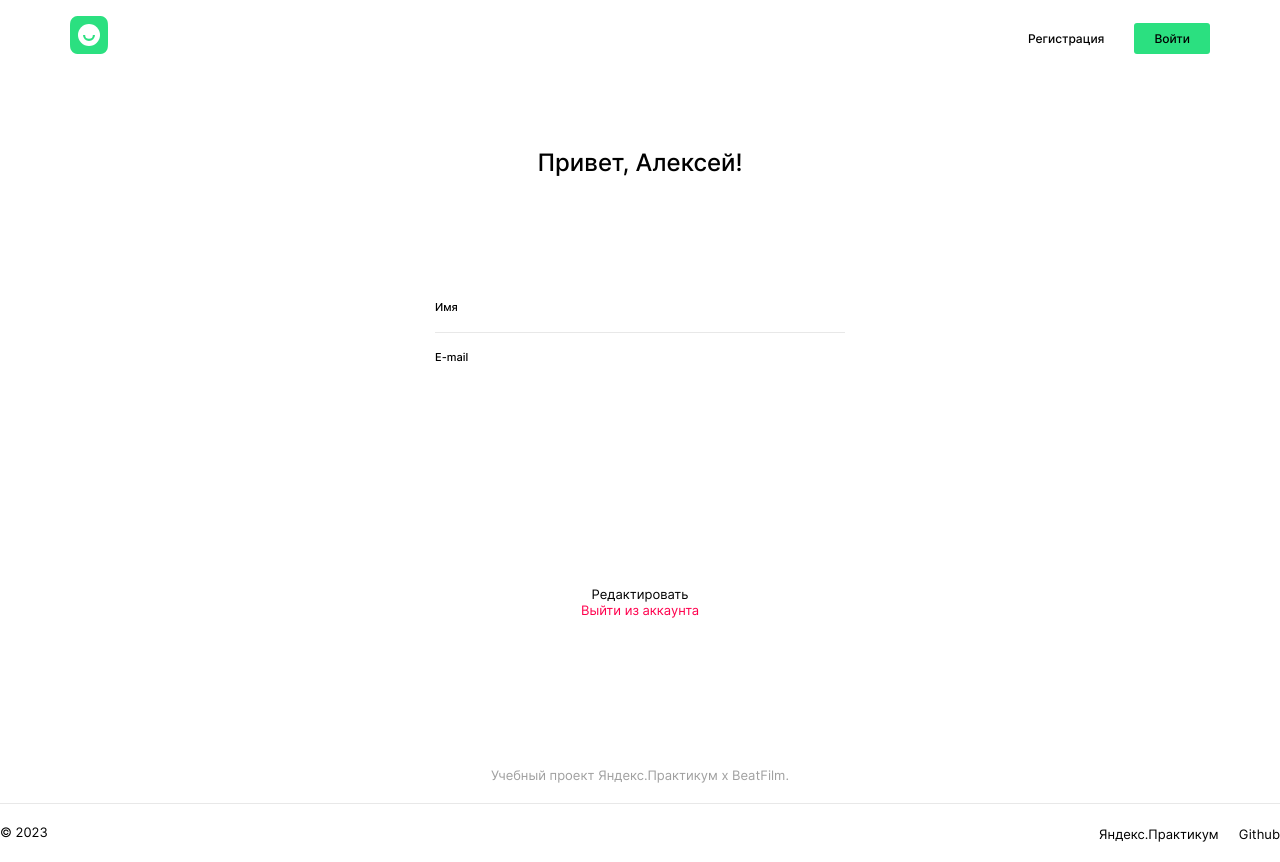
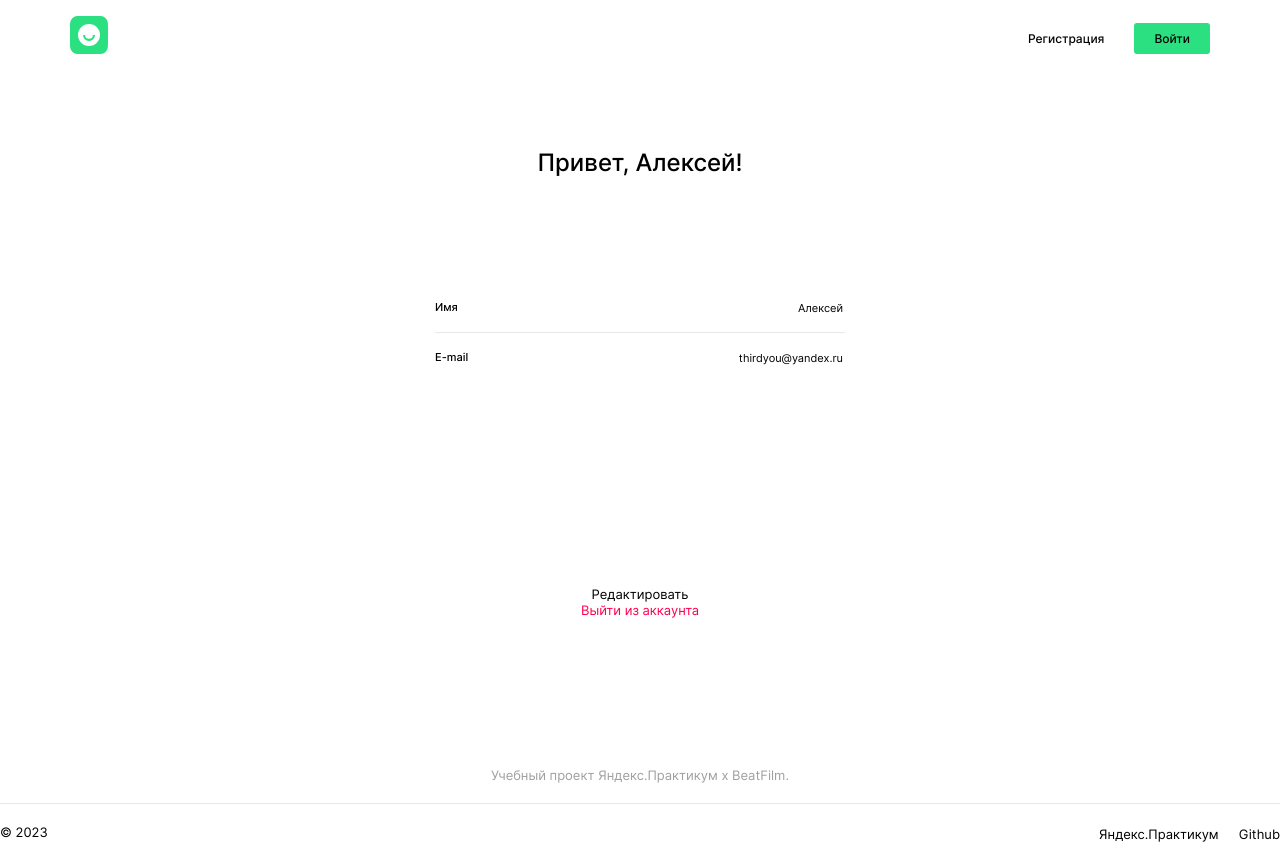
Before and after one commit to alexsaushkin/movies-explorer-frontend, a React (Create React App) app: page /profile in a window 1280 px wide. Built offline with nearby package versions, Linux system fonts and the light colour scheme; no server answers.

Commit message:
update: update profile

```diff
--- a/src/components/App/App.js
+++ b/src/components/App/App.js
@@ -1,52 +1,55 @@
-import React, {useState, useEffect} from 'react';
-import {Routes, Route, useNavigate, Navigate} from 'react-router-dom';
-import Header from '../Header/Header';
-import Footer from '../Footer/Footer';
-import Main from '../Main/Main';
-import Movies from '../Movies/Movies';
-import SavedMovies from '../SavedMovies/SavedMovies';
-import Profile from '../Profile/Profile';
-import SignIn from '../SignIn/SignIn';
-import SignUp from '../SignUp/SignUp';
-import NotFound from '../NotFound/NotFound';
-import moviesApi from '../../utils/MoviesApi';
-import './App.css';
+import React, { useState, useEffect } from "react";
+import { Routes, Route, useNavigate, Navigate } from "react-router-dom";
+import Header from "../Header/Header";
+import Footer from "../Footer/Footer";
+import Main from "../Main/Main";
+import Movies from "../Movies/Movies";
+import SavedMovies from "../SavedMovies/SavedMovies";
+import Profile from "../Profile/Profile";
+import SignIn from "../SignIn/SignIn";
+import SignUp from "../SignUp/SignUp";
+import NotFound from "../NotFound/NotFound";
+import moviesApi from "../../utils/MoviesApi";
+import CurrentUserContext from '../../contexts/CurrentUserContext';
+import "./App.css";
 
 function App() {
   const navigate = useNavigate();
   const [signedIn, setSignedIn] = useState(false);
-  const [movies, setMovies] = React.useState([]);
+  const [movies, setMovies] = useState([]);
+  const [currentUser, setCurrentUser] = useState({name: 'Алексей', email: 'thirdyou@yandex.ru'});
 
   function handleSignUp() {
-    navigate('/sign-in', {replace: true});
+    navigate("/sign-in", { replace: true });
   }
 
   function handleSignIn() {
     setSignedIn(true);
-    navigate('/movies', {replace: true});
+    navigate("/movies", { replace: true });
   }
 
   function handleSignOut() {
-    navigate('/', {replace: true});
+    navigate("/", { replace: true });
     setSignedIn(false);
   }
 
   function onSave(card) {
-    console.log(`${card} card saved`)
+    console.log(`${card} card saved`);
   }
 
   function onDelete(card) {
-    console.log(`${card} card deleted`)
+    console.log(`${card} card deleted`);
   }
 
   function getData() {
-    moviesApi.getMovies()
+    moviesApi
+      .getMovies()
       .then((moviesData) => {
         setMovies(moviesData);
       })
-      .catch(err => {
+      .catch((err) => {
         console.log(err);
-      })
+      });
   }
 
   useEffect(() => {
@@ -54,26 +57,43 @@ function App() {
   }, [signedIn]);
 
   return (
-    <div className='app'>
-      <Header
-        signedIn={signedIn}
-      />
-      <Routes>
-        <Route path='/' element={<Main/>}/>
-        <Route path='/movies' element={<Movies movies={movies.slice(0, 12)} onSave={onSave}/>}/>
-        <Route path='/saved-movies' element={<SavedMovies movies={movies.slice(0, 3)} onDelete={onDelete}/>}/>
-        <Route path='/profile' element={<Profile handleSignOut={handleSignOut}/>}/>
-        <Route path='/signin' element={<SignIn handleSignIn={handleSignIn}/>}/>
-        <Route path='/signup' element={<SignUp handleSignUp={handleSignUp}/>}/>
-        <Route path='/*' element={<NotFound/>}/>
+    <CurrentUserContext.Provider value={currentUser}>
+      <div className="app">
+        <Header signedIn={signedIn} />
+        <Routes>
+          <Route path="/" element={<Main />} />
+          <Route
+            path="/movies"
+            element={<Movies movies={movies.slice(0, 12)} onSave={onSave} />}
+          />
+          <Route
+            path="/saved-movies"
+            element={
+              <SavedMovies movies={movies.slice(0, 3)} onDelete={onDelete} />
+            }
+          />
+          <Route
+            path="/profile"
+            element={<Profile handleSignOut={handleSignOut} />}
+          />
+          <Route
+            path="/signin"
+            element={<SignIn handleSignIn={handleSignIn} />}
+          />
+          <Route
+            path="/signup"
+            element={<SignUp handleSignUp={handleSignUp} />}
+          />
+          <Route path="/*" element={<NotFound />} />
 
-        <Route path='/'
-               element={signedIn ? <Navigate to='/'/> : <Navigate to='/signin'/>}
-        />
-
-      </Routes>
-      <Footer/>
-    </div>
+          <Route
+            path="/"
+            element={signedIn ? <Navigate to="/" /> : <Navigate to="/signin" />}
+          />
+        </Routes>
+        <Footer />
+      </div>
+    </CurrentUserContext.Provider>
   );
 }
 
--- a/src/components/Profile/Profile.css
+++ b/src/components/Profile/Profile.css
@@ -58,6 +58,11 @@
   outline: none;
 }
 
+.profile__input:disabled {
+  background-color: #FFFFFF;
+  color: #000000;
+}
+
 .profile__btn {
   padding: 0;
   text-align: center;
@@ -78,3 +83,7 @@
 .profile__btn_color_pink {
   color: #FF004D;
 }
+
+.profile__btn__hidden {
+  display: none;
+}
--- a/src/components/Profile/Profile.js
+++ b/src/components/Profile/Profile.js
@@ -1,12 +1,45 @@
+import React, {useContext, useEffect, useState} from "react";
+import CurrentUserContext from '../../contexts/CurrentUserContext'
 import './Profile.css';
 
-export default function Profile() {
+export default function Profile({onUpdateUser}) {
+  const currentUser = useContext(CurrentUserContext);
+  const [name, setName] = useState(currentUser.name);
+  const [email, setEmail] = useState(currentUser.email);
+  const [isEdit, setIsEdit] = useState(false);
+
+  function handleNameChange(e) {
+    setName(e.target.value);
+  }
+
+  function handleEmailChange(e) {
+    setEmail(e.target.value);
+  }
+
+  function handleIsEditClick() {
+    setIsEdit(!isEdit);
+  }
+
+  function handleSubmit(e) {
+    e.preventDefault();
+
+    onUpdateUser({
+      name,
+      email,
+    })
+  }
+
+  useEffect(() => {
+    setName(currentUser.name);
+    setEmail(currentUser.email);
+  }, [currentUser]);
+
   return (
     <main className='profile'>
       <h1 className='profile__title'>
-        Привет, Алексей!
+        Привет, {name}!
       </h1>
-      <form className='profile__form'>
+      <form className='profile__form' onSubmit={handleSubmit}>
         <div className='profile__input-container'>
           <label htmlFor='name-input' className='profile__label'>Имя</label>
           <input
@@ -15,8 +48,12 @@ export default function Profile() {
             id='name-input'
             required
             className='profile__input'
-            minLength={2}
-            maxLength={30}
+            minLength="2"
+            maxLength="30"
+            value={name}
+            onChange={handleNameChange}
+            placeholder="Имя"
+            disabled={isEdit ? false : true}
           />
         </div>
         <div className='profile__input-container'>
@@ -27,11 +64,15 @@ export default function Profile() {
             id='email-input'
             required
             className='profile__input'
+            value={email}
+            onChange={handleEmailChange}
+            placeholder="Email"
+            disabled={isEdit ? false : true}
           />
         </div>
-        <button className='profile__btn' type='submit'>Редактировать</button>
+        <button className={`profile__btn ${isEdit ? 'profile__btn__hidden' : ''}`} type='button' onClick={handleIsEditClick}>Редактировать</button>
       </form>
-      <button className='profile__btn profile__btn_color_pink'>Выйти из аккаунта</button>
+      <button className={`profile__btn profile__btn_color_pink ${isEdit ? 'profile__btn__hidden' : ''}`}>Выйти из аккаунта</button>
     </main>
   )
 }
```
